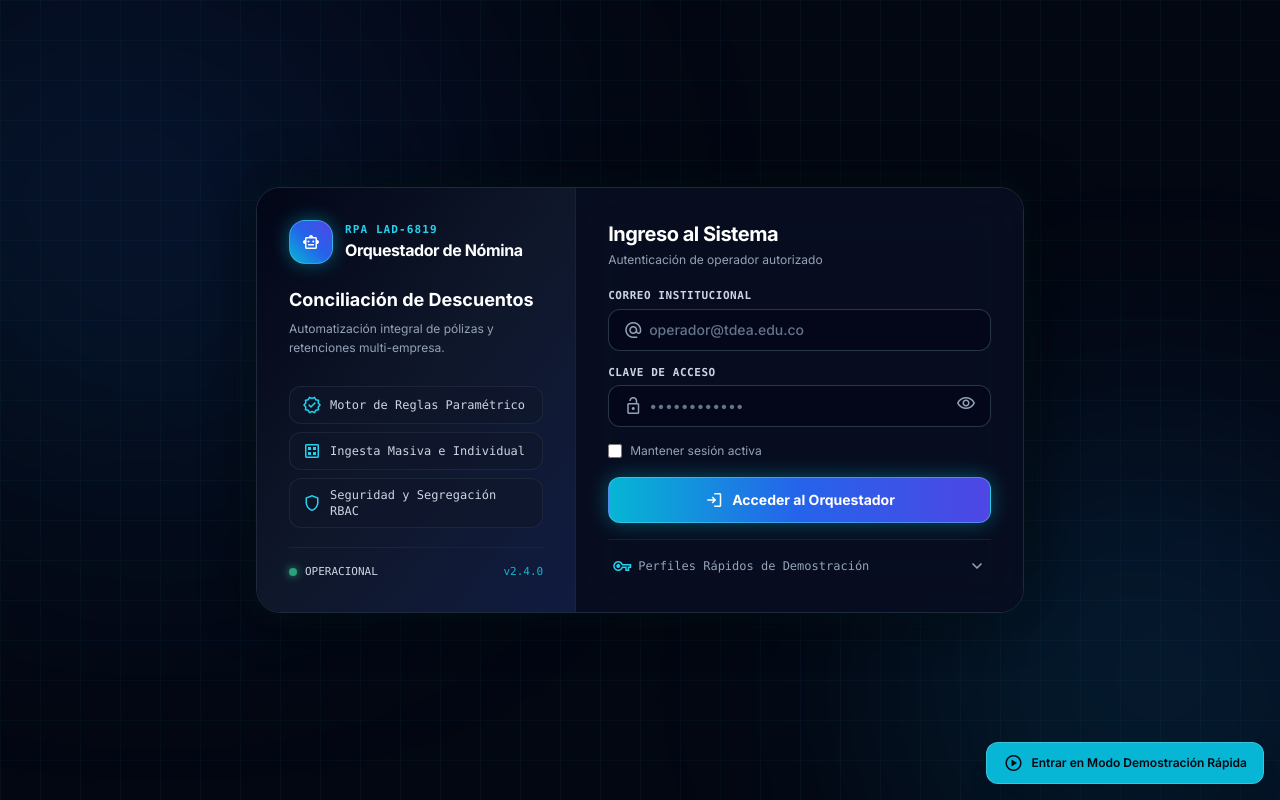
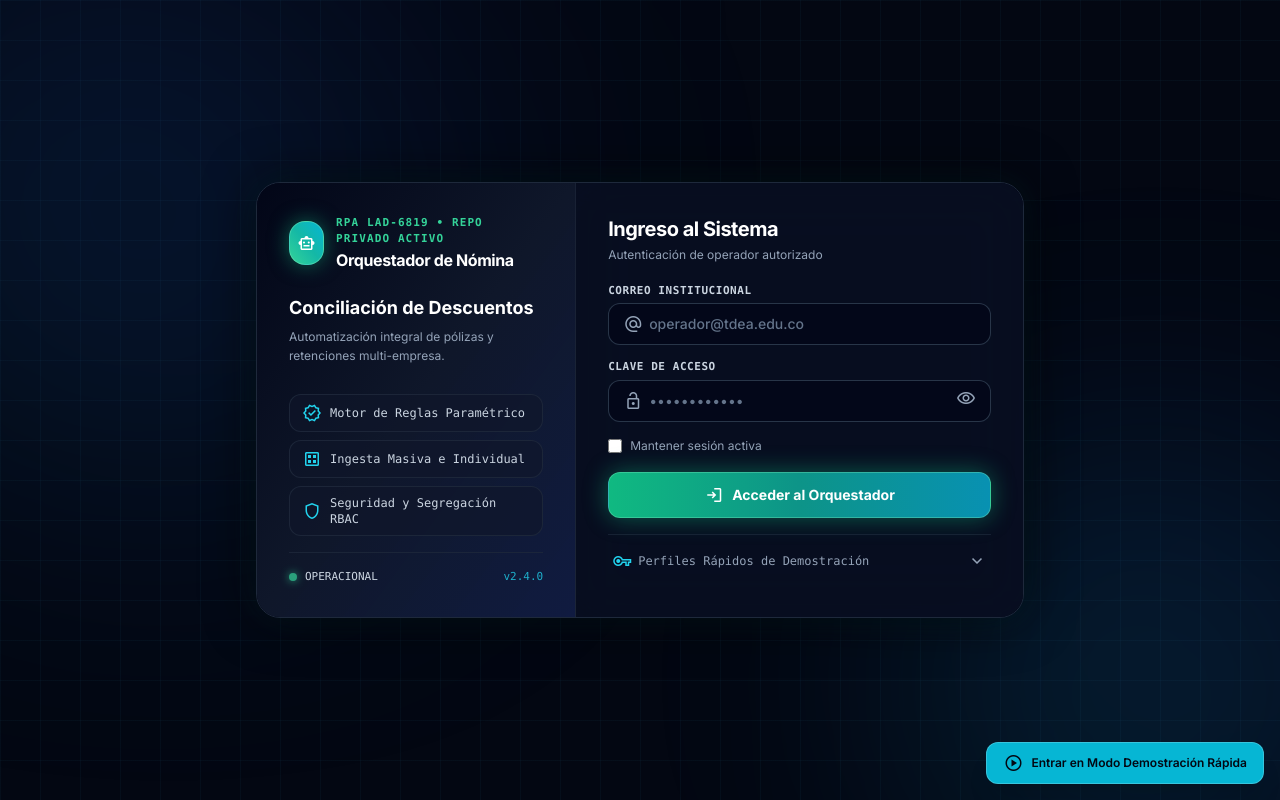
Before and after one commit to wilmerjosevegaacevedo-max/frontedRPEA, a Next.js app in the folder frontend/: page / in a window 1280 px wide. Built offline with nearby package versions, Linux system fonts and the light colour scheme; no server answers; the database is empty.

Commit message:
style: cambiar acentos a verde esmeralda neon para verificar conexion de vercel con repo privado

```diff
--- a/frontend/src/components/DashboardHeader.tsx
+++ b/frontend/src/components/DashboardHeader.tsx
@@ -81,16 +81,16 @@ export function DashboardHeader({
           className="flex items-center gap-3 shrink-0 cursor-pointer group"
           onClick={() => onCambiarSeccion("centro-de-control")}
         >
-          <div className="w-10 h-10 rounded-xl bg-gradient-to-tr from-cyan-500 via-blue-600 to-indigo-600 text-white flex items-center justify-center shadow-[0_0_15px_rgba(6,182,212,0.4)] border border-cyan-300/40 group-hover:shadow-[0_0_22px_rgba(6,182,212,0.6)] transition-all">
+          <div className="w-10 h-10 rounded-xl bg-gradient-to-tr from-emerald-400 via-teal-500 to-cyan-500 text-white flex items-center justify-center shadow-[0_0_20px_rgba(16,185,129,0.5)] border border-emerald-300/40 group-hover:shadow-[0_0_28px_rgba(16,185,129,0.7)] transition-all">
             <span className="material-symbols-outlined text-[22px]">smart_toy</span>
           </div>
           <div className="flex flex-col leading-tight">
             <span className="text-white font-bold tracking-tight text-sm md:text-base flex items-center gap-1.5 font-mono">
               RPA LAD-6819
-              <span className="w-2 h-2 rounded-full bg-cyan-400 shadow-[0_0_6px_#22d3ee] animate-pulse" />
+              <span className="w-2 h-2 rounded-full bg-emerald-400 shadow-[0_0_8px_#34d399] animate-pulse" />
             </span>
-            <span className="text-[11px] text-cyan-400/80 font-mono tracking-wide">
-              Orquestador de Descuentos
+            <span className="text-[11px] text-emerald-400 font-mono tracking-wide">
+              Orquestador de Descuentos • Conexión Activa
             </span>
           </div>
         </div>
--- a/frontend/src/components/LoginScreen.tsx
+++ b/frontend/src/components/LoginScreen.tsx
@@ -48,12 +48,12 @@ export function LoginScreen({
             <div className="flex flex-col gap-6">
               {/* Logo y Nombre */}
               <div className="flex items-center gap-3">
-                <div className="w-11 h-11 bg-gradient-to-tr from-cyan-500 via-blue-600 to-indigo-600 rounded-2xl flex items-center justify-center text-white shadow-[0_0_18px_rgba(6,182,212,0.45)] border border-cyan-300/40">
+                <div className="w-11 h-11 bg-gradient-to-tr from-emerald-400 via-teal-500 to-cyan-500 rounded-2xl flex items-center justify-center text-white shadow-[0_0_20px_rgba(16,185,129,0.5)] border border-emerald-300/50">
                   <span className="material-symbols-outlined text-[24px]">smart_toy</span>
                 </div>
                 <div className="flex flex-col">
-                  <span className="text-[11px] font-bold uppercase tracking-widest text-cyan-400 font-mono">
-                    RPA LAD-6819
+                  <span className="text-[11px] font-bold uppercase tracking-widest text-emerald-400 font-mono">
+                    RPA LAD-6819 • REPO PRIVADO ACTIVO
                   </span>
                   <span className="text-base font-bold tracking-tight text-white">
                     Orquestador de Nómina
@@ -190,11 +190,11 @@ export function LoginScreen({
                   </div>
                 )}
 
-                {/* Botón Principal */}
+                {/* Botón Principal (Verificación de Conexión en Esmeralda Neón) */}
                 <button
                   type="submit"
                   disabled={isSigningIn}
-                  className="mt-1 w-full py-3 px-5 rounded-xl bg-gradient-to-r from-cyan-500 via-blue-600 to-indigo-600 hover:from-cyan-400 hover:via-blue-500 hover:to-indigo-500 text-white font-bold text-sm flex items-center justify-center gap-2 shadow-[0_0_20px_rgba(6,182,212,0.4)] hover:shadow-[0_0_30px_rgba(6,182,212,0.55)] border border-cyan-300/40 hover:-translate-y-0.5 active:translate-y-0 transition-all duration-200 disabled:opacity-60"
+                  className="mt-1 w-full py-3 px-5 rounded-xl bg-gradient-to-r from-emerald-500 via-teal-600 to-cyan-600 hover:from-emerald-400 hover:via-teal-500 hover:to-cyan-500 text-white font-bold text-sm flex items-center justify-center gap-2 shadow-[0_0_25px_rgba(16,185,129,0.45)] hover:shadow-[0_0_35px_rgba(16,185,129,0.6)] border border-emerald-300/40 hover:-translate-y-0.5 active:translate-y-0 transition-all duration-200 disabled:opacity-60"
                 >
                   <span className={`material-symbols-outlined text-[18px] ${isSigningIn ? "animate-spin" : ""}`}>
                     {isSigningIn ? "sync" : "login"}
```
